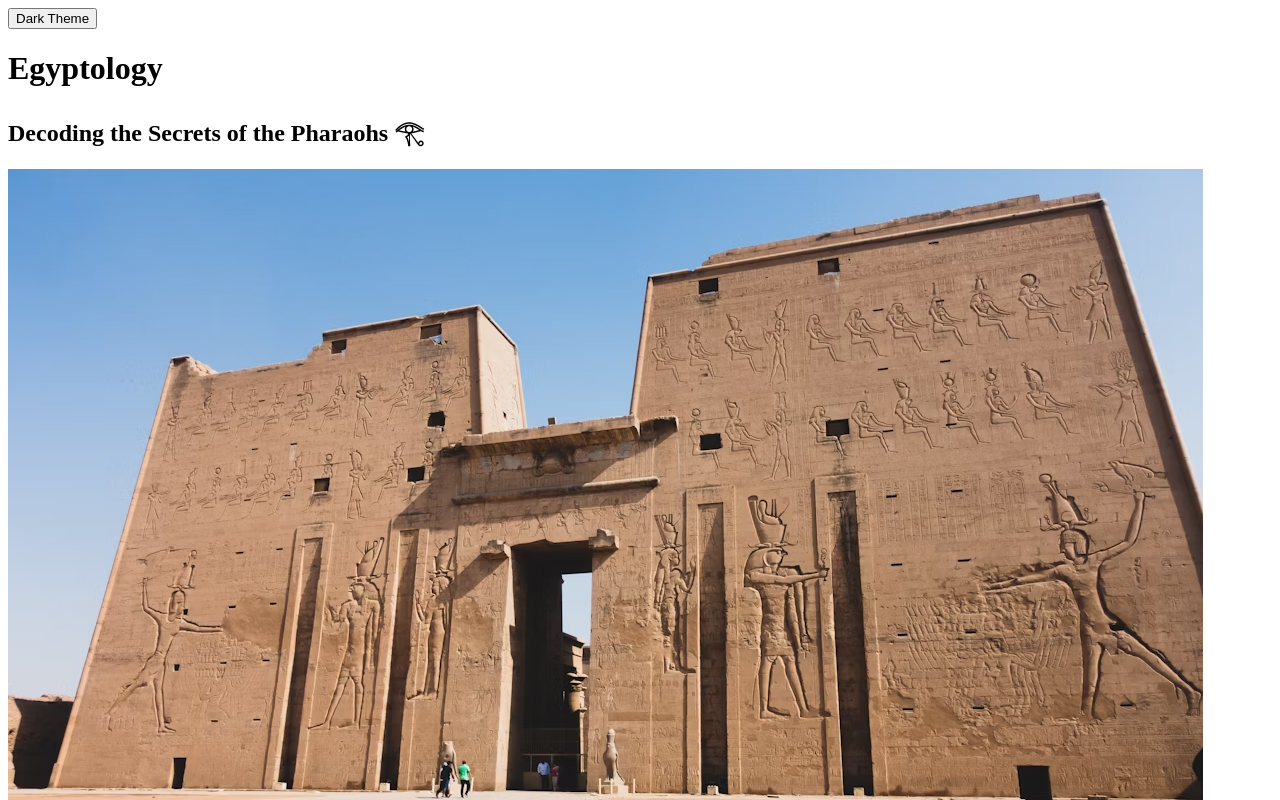
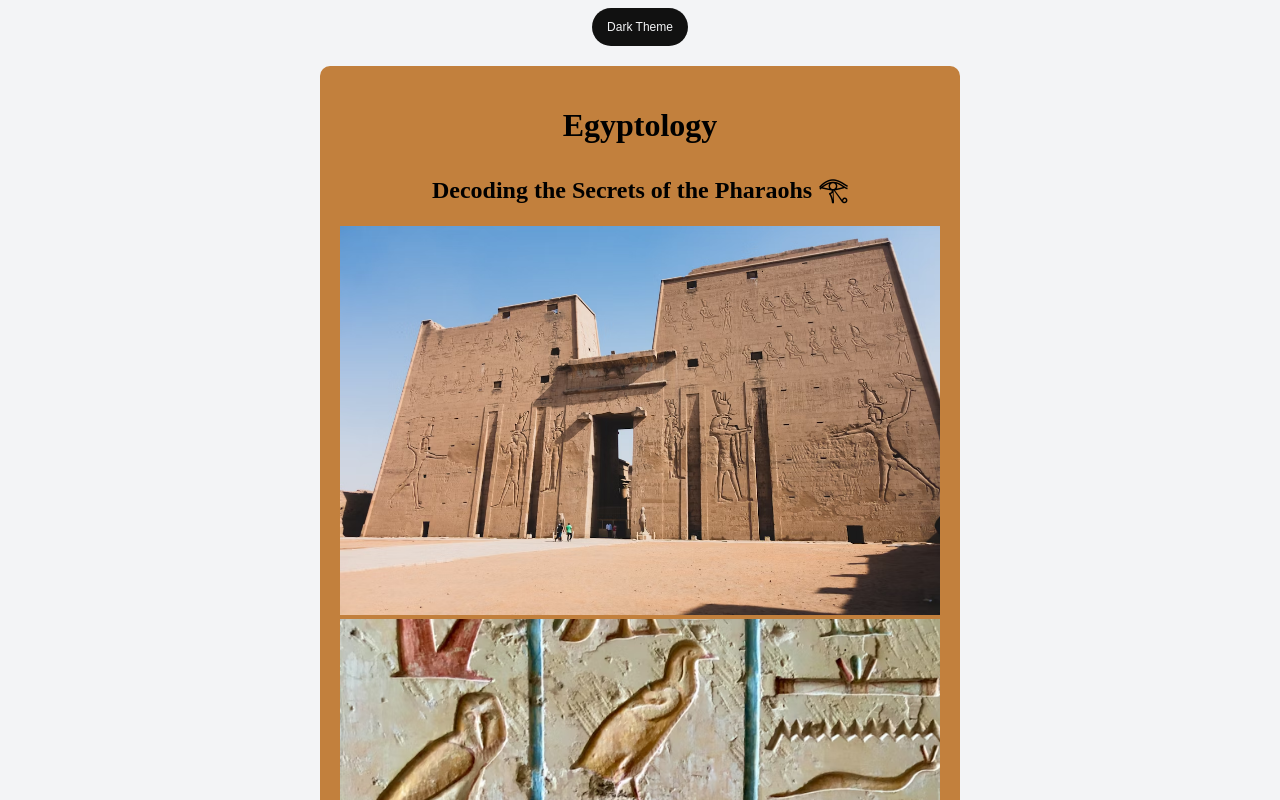
Before and after one commit to Dan-ast/Basic-Add-on-Workshop, a plain HTML site: page index.html in a window 1280 px wide. Shown: the top 800 px of the page. Drawn offline with Linux system fonts and the light colour scheme.

Commit message:
added CSS
Basics Add-on Project / Styling

```diff
--- a/index.html
+++ b/index.html
@@ -8,11 +8,13 @@
       content="width=
   , initial-scale=1.0"
     />
-
+    <link rel="stylesheet" href="src/style.css">
     <title>Egyptology</title>
   </head>
   <body>
-    <button>Dark Theme</button>
+    <button class="theme-btn">Dark Theme</button>
+
+    <div class="container">
         <h1>Egyptology</h1>
         <h2>Decoding the Secrets of the Pharaohs 𓂀</h2>
         <img src="img/egyptology-01.jpg" alt="">
@@ -38,6 +40,7 @@
         <button>
             Learn more about Egyptology
         </button>
+    </div>
 
     <footer>
         Coded with 🤎 by <a href="https://github.com/Dan-ast" target="_blank">Anastasiia Dekret</a>.
--- /dev/null
+++ b/src/style.css
@@ -0,0 +1,63 @@
+body {
+    background-color: #f3f4f6;
+}
+
+.theme-btn {
+    font-size: 12px;
+    background-color: #111111;
+    color: #f3f4f6;
+    padding: 10px 15px;
+}
+
+.theme-btn:hover {
+    background-color: #aaaaaa;
+    color: #111111;
+}
+
+h1, h2 {
+    text-align: center;
+}
+
+img {
+    max-width: 100%;
+}
+
+button {
+    display: block;
+    margin: 0 auto;
+    padding: 14px 24px;
+    font-size: 18px;
+    line-height: 1.5;
+    background-color: #f3f4f6;
+    border: none;
+    border-radius: 50px;
+    transition: all 150ms ease-in-out;
+}
+
+button:hover {
+    background-color: #e0e0e0;
+    cursor: pointer;
+}
+
+.container {
+    margin: 20px auto;
+    max-width: 600px;
+    background-color: #c2803d;
+    padding: 20px;
+    border-radius: 10px;
+}
+
+.container p {
+    font-size: 18px;
+}
+
+footer {
+    margin: 10px 0;
+    text-align: center;
+    font-size: 14px;
+}
+
+footer a {
+    color: #c2803d;
+    text-decoration: none;
+}
```
Lines whose indentation alone changed are shown as unchanged.
